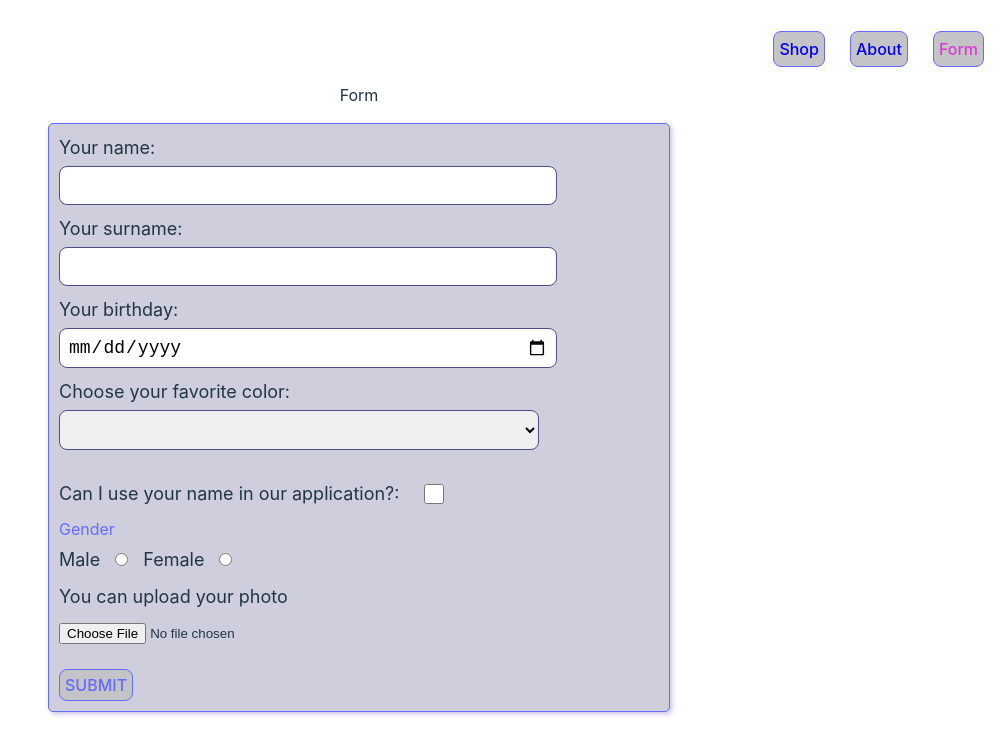
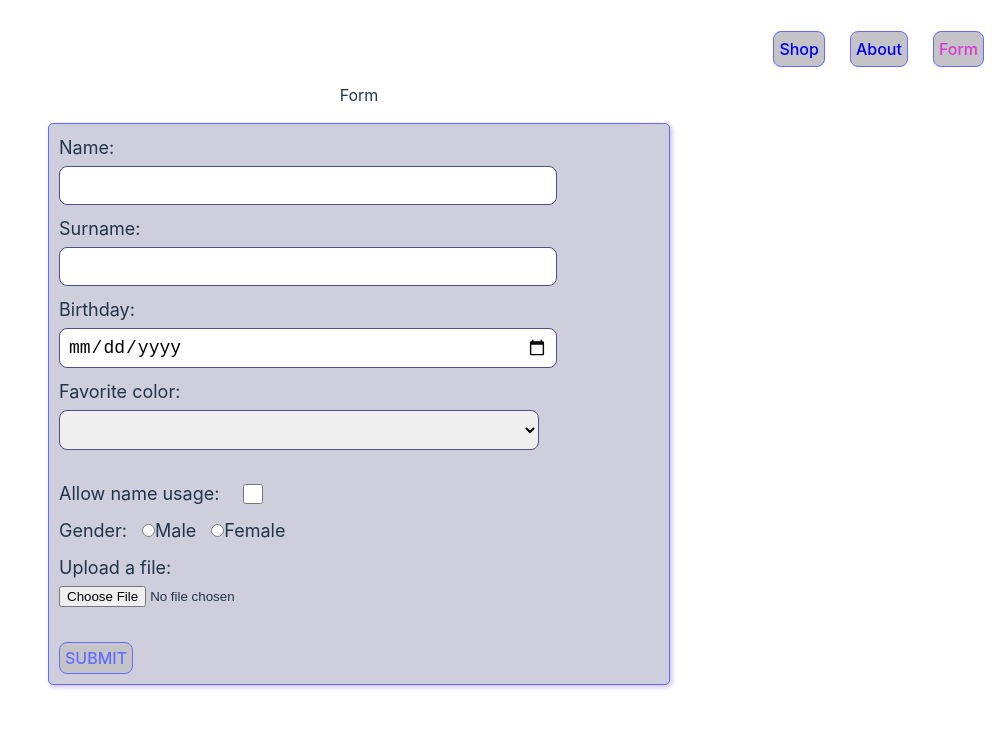
Before and after one commit to OksanaZhuravel/RSreact, a React (Vite) app: page /form in a window 1280 px wide. Shown: the top 754 px of the page, without its empty margins (281-1280 px from the left). Built offline with nearby package versions, Linux system fonts and the light colour scheme.

Commit message:
fix: change Form component

```diff
--- a/package.json
+++ b/package.json
@@ -12,6 +12,7 @@
   "dependencies": {
     "react": "^18.2.0",
     "react-dom": "^18.2.0",
+    "react-hook-form": "^7.43.9",
     "react-router-dom": "^6.8.2",
     "sass": "^1.59.3"
   },
--- a/src/pages/Form/Form.tsx
+++ b/src/pages/Form/Form.tsx
@@ -1,158 +1,159 @@
-import React, { Component } from 'react';
 import Notification from './Notification ';
-interface State {
-  isSubmitted: boolean;
-}
-class Form extends Component<object, State> {
-  nameInputRef = React.createRef<HTMLInputElement>();
-  surnamesRef = React.createRef<HTMLInputElement>();
-  dateInputRef = React.createRef<HTMLInputElement>();
-  selectRef = React.createRef<HTMLSelectElement>();
-  checkboxRef = React.createRef<HTMLInputElement>();
-  radioYesRef = React.createRef<HTMLInputElement>();
-  radioNoRef = React.createRef<HTMLInputElement>();
-  fileInputRef = React.createRef<HTMLInputElement>();
-  cardsListRef = React.createRef<HTMLDivElement>();
-  constructor(props: object) {
-    super(props);
-    this.state = { isSubmitted: false };
-  }
-  handleSubmit = (event: React.FormEvent<HTMLFormElement>) => {
-    event.preventDefault();
-    const nameInput = this.nameInputRef.current;
-    const surnamesInput = this.surnamesRef.current;
-    const dateInput = this.dateInputRef.current;
-    const select = this.selectRef.current;
-    const checkbox = this.checkboxRef.current;
-    const radioYes = this.radioYesRef.current;
-    const radioNo = this.radioNoRef.current;
-    const fileInput = this.fileInputRef.current;
-    const cardsList = this.cardsListRef.current;
-    const card = document.createElement('div');
-    card.className = 'card';
-    if (nameInput && nameInput.value.trim()) {
-      const name = document.createElement('div');
-      name.innerText = `Name: ${nameInput.value.trim()}`;
-      card.appendChild(name);
-      nameInput.value = '';
-    }
-    if (surnamesInput && surnamesInput.value.trim()) {
-      const surname = document.createElement('div');
-      surname.innerText = `Surname: ${surnamesInput.value.trim()}`;
-      card.appendChild(surname);
-      surnamesInput.value = '';
+
+import { useEffect, useState } from 'react';
+
+interface FormData {
+  name: string;
+  surname: string;
+  birthday: string;
+  favoriteColor: string;
+  allowNameUsage: boolean;
+  gender: string;
+  file: File | null;
 }
 
-    if (dateInput && dateInput.value.trim()) {
-      const birthday = document.createElement('div');
-      birthday.innerText = `Birthday: ${dateInput.value.trim()}`;
-      card.appendChild(birthday);
-      dateInput.value = '';
+const Form = (): JSX.Element => {
+  const [isSubmitFormData, setIsSubmitFormData] = useState<boolean>(false);
+  const [isSubmitted, setIsSubmitted] = useState<boolean>(false);
+  const [formData, setFormData] = useState<FormData>({
+    name: '',
+    surname: '',
+    birthday: '',
+    favoriteColor: '',
+    allowNameUsage: false,
+    gender: '',
+    file: null,
+  });
+
+  const handleInputChange = (event: React.ChangeEvent<HTMLInputElement>): void => {
+    const { name, value, type, checked, files } = event.target;
+    const newValue = type === 'checkbox' ? checked : files ? files[0] : value;
+
+    setFormData({
+      ...formData,
+      [name]: newValue,
+    });
+  };
+
+  const handleSelectChange = (event: React.ChangeEvent<HTMLSelectElement>): void => {
+    setFormData({
+      ...formData,
+      [event.target.name]: event.target.value,
+    });
+  };
+
+  const handleSubmit = (event: React.FormEvent<HTMLFormElement>): void => {
+    event.preventDefault();
+    console.log(formData);
+    setIsSubmitted(true);
+    setIsSubmitFormData(true);
+  };
+
+  useEffect(() => {
+    let timerId: ReturnType<typeof setTimeout> | null = null;
+
+    if (isSubmitted) {
+      timerId = setTimeout(() => {
+        setIsSubmitted(false);
+      }, 3000);
     }
 
-    if (select && select.value.trim()) {
-      const color = document.createElement('div');
-      color.innerText = `Favorite color: ${select.value.trim()}`;
-      card.appendChild(color);
-      select.value = '';
+    return () => {
+      if (timerId) {
+        clearTimeout(timerId);
       }
-
-    if (checkbox && checkbox.checked) {
-      const consent = document.createElement('div');
-      consent.className = 'consent';
-      consent.innerText = 'Consent has been obtained for the use of the name';
-      card.appendChild(consent);
-      checkbox.checked = false;
-    }
-
-    if (radioYes && radioYes.checked) {
-      const gender = document.createElement('div');
-      gender.innerText = 'Gender: Male';
-      card.appendChild(gender);
-      radioYes.checked = false;
-      if (radioNo) {
-        radioNo.checked = false;
-      }
-    } else if (radioNo && radioNo.checked) {
-      const gender = document.createElement('div');
-      gender.innerText = 'Gender: Female';
-      card.appendChild(gender);
-      if (radioYes) {
-        radioYes.checked = false;
-      }
-      radioNo.checked = false;
-    }
-
-    if (fileInput && fileInput.files && fileInput.files[0]) {
-      const avatar = document.createElement('div');
-      avatar.className = 'avatar';
-      avatar.innerText = `Avatar: ${fileInput.files[0].name}`;
-      const image = document.createElement('img');
-      image.src = URL.createObjectURL(fileInput.files[0]);
-      card.appendChild(avatar);
-      card.appendChild(image);
-      fileInput.value = '';
-    }
-    cardsList?.appendChild(card);
-    const form = event.currentTarget;
-    form.reset();
-    this.setState({ isSubmitted: true });
-    setTimeout(() => {
-      this.setState({ isSubmitted: false });
-    }, 1000);
     };
-
-  render() {
-    const { isSubmitted } = this.state;
+  }, [isSubmitted]);
   return (
-      <div>
-        <form className="form-container" onSubmit={this.handleSubmit}>
+    <>
+      <form onSubmit={handleSubmit} className="form-container">
         <label>
-            Your name:
-            <input type="text" ref={this.nameInputRef} required />
+          Name:
+          <input type="text" name="name" value={formData.name} onChange={handleInputChange} />
         </label>
         <label>
-            Your surname:
-            <input type="text" ref={this.surnamesRef} required />
+          Surname:
+          <input type="text" name="surname" value={formData.surname} onChange={handleInputChange} />
         </label>
         <label>
-            Your birthday:
-            <input type="date" ref={this.dateInputRef} required />
+          Birthday:
+          <input
+            type="date"
+            name="birthday"
+            value={formData.birthday}
+            onChange={handleInputChange}
+          />
         </label>
         <label>
-            Choose your favorite color:
-            <select ref={this.selectRef} required>
+          Favorite color:
+          <select name="favoriteColor" value={formData.favoriteColor} onChange={handleSelectChange}>
             <option value=""></option>
             <option value="red">Red</option>
-              <option value="Blue ">Blue </option>
-              <option value="Green">Green</option>
-              <option value="Yellow ">Yellow </option>
+            <option value="blue">Blue</option>
+            <option value="green">Green</option>
+            <option value="yellow">Yellow</option>
           </select>
         </label>
         <label className="checkbox">
-            Can I use your name in our application?:
-            <input type="checkbox" ref={this.checkboxRef} />
+          Allow name usage:
+          <input
+            type="checkbox"
+            name="allowNameUsage"
+            checked={formData.allowNameUsage}
+            onChange={handleInputChange}
+          />
         </label>
-          <div className="gender">
-            <span>Gender</span>
-            <div className="gender-label">
-              <label>Male</label>
-              <input type="radio" name="gender" ref={this.radioYesRef} />
-              <label>Female</label>
-              <input type="radio" name="gender" ref={this.radioNoRef} />
-            </div>
-          </div>
-          <div>
-            <label>You can upload your photo</label>
-            <input type="file" accept="image/*" title="Choose file" ref={this.fileInputRef} />
-          </div>
+        <label className="gender-label">
+          Gender:
+          <label>
+            <input
+              type="radio"
+              name="gender"
+              value="male"
+              checked={formData.gender === 'male'}
+              onChange={handleInputChange}
+            />
+            Male
+          </label>
+          <label>
+            <input
+              type="radio"
+              name="gender"
+              value="female"
+              checked={formData.gender === 'female'}
+              onChange={handleInputChange}
+            />
+            Female
+          </label>
+        </label>
+        <label>
+          Upload a file:
+          <input type="file" name="file" onChange={handleInputChange} />
+        </label>
         <button type="submit">Submit</button>
       </form>
       {isSubmitted && <Notification />}
-        <div className="cards" ref={this.cardsListRef}></div>
+      {isSubmitFormData && formData ? (
+        <div className="cards">
+          <div className="card">
+            <div>Name: {formData.name}</div>
+            <div>Surname: {formData.surname}</div>
+            <div>Birthday: {formData.birthday}</div>
+            <div>Favorite color: {formData.favoriteColor}</div>
+            <div>
+              Can I use your name in our application?: {formData.allowNameUsage ? 'Yes' : 'No'}
             </div>
+            <div>Gender: {formData.gender}</div>
+            {formData.file && (
+              <div className="avatar">
+                <img src={URL.createObjectURL(formData.file)} alt="Selected file" />
+              </div>
+            )}
+          </div>
+        </div>
+      ) : null}
+    </>
   );
-  }
-}
+};
 
 export default Form;
--- a/src/pages/Form/Notification .tsx
+++ b/src/pages/Form/Notification .tsx
@@ -1,5 +1,17 @@
 const Notification = () => {
-  return <div className="notification">Form has been submitted!</div>;
+  return (
+    <div
+      className="notification"
+      style={{
+        backgroundColor: '#d3c7de',
+        borderRadius: '20px',
+        width: '50%',
+        margin: '10px auto',
+      }}
+    >
+      Form has been submitted!
+    </div>
+  );
 };
 
 export default Notification;
```
Also changed, not shown: src/pages/Form/Form.scss (+0 -35 lines), 1 other file (tests, documents, lock files or other folders). Lines whose indentation alone changed are shown as unchanged.
